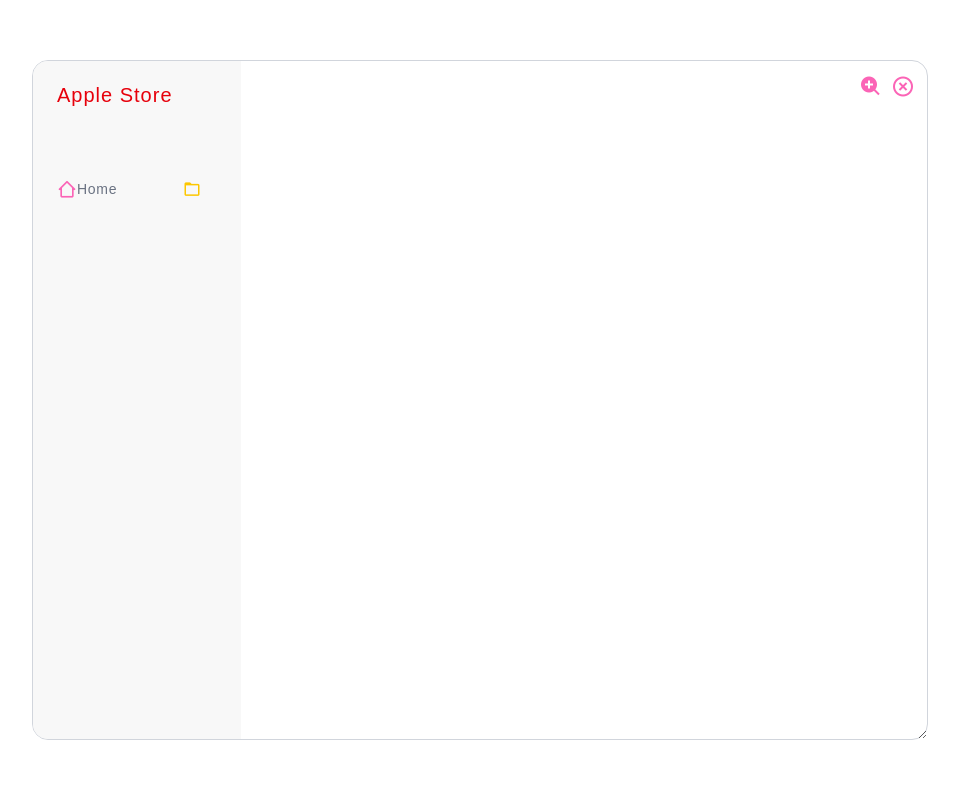
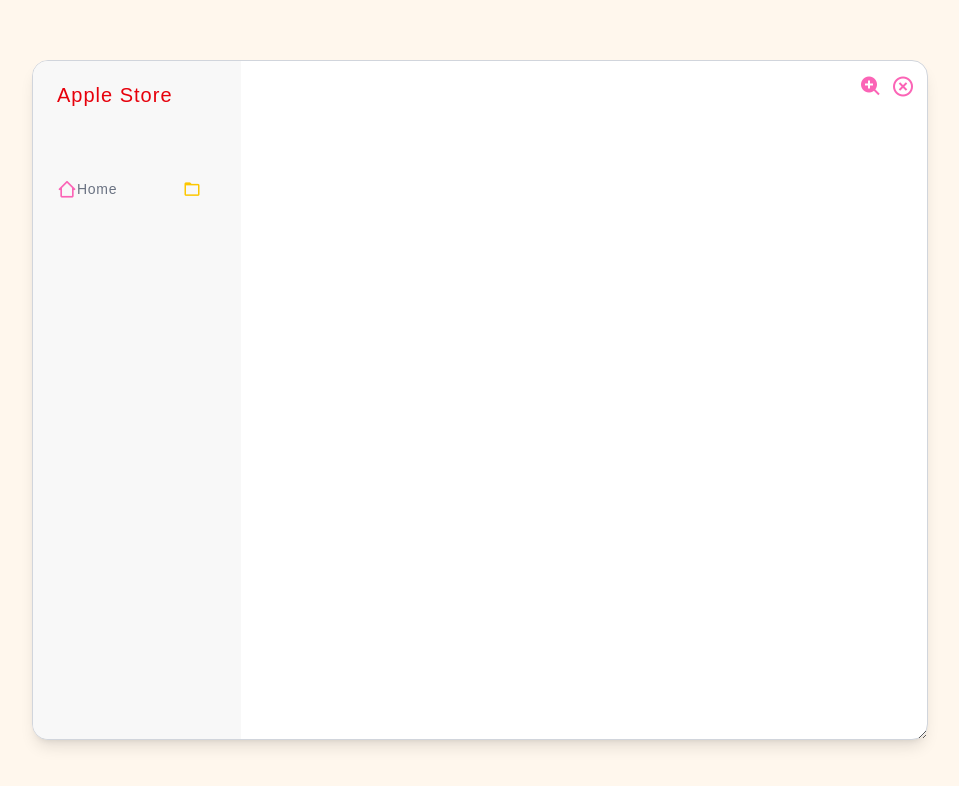
Before and after one commit to lesley-chanzu/apple-store, a React (Vite) app: page / in a window 1280 px wide. Shown: the top 786 px of the page, without its empty margins (160-1119 px from the left). Built offline with nearby package versions, Linux system fonts and the light colour scheme; a web font is replaced by a local one.

Commit message:
added a border-shadow to the container

```diff
--- a/src/App.jsx
+++ b/src/App.jsx
@@ -9,8 +9,8 @@ function App() {
   }
 
   return (
-    <div className='w-full h-screen grid place-items-center'>
-      <div className={`${frameZoom && "min-w-[97vw] min-h-[97vh]"} w-[70vw] h-[85vh] min-w-[70vw] min-h-[85vh] max-w-[90vw] max-h-[90vh] border border-gray-300 rounded-2xl resize overflow-auto relative transition-all duration-100`}>
+    <div className='w-full h-screen grid place-items-center bg-orange-50'>
+      <div className={`${frameZoom && "min-w-[97vw] min-h-[97vh]"} w-[70vw] h-[85vh] min-w-[70vw] min-h-[85vh] max-w-[90vw] max-h-[90vh] border border-gray-300 rounded-2xl resize overflow-auto relative transition-all duration-100 border-shadow-lg shadow-lg bg-white`}>
 
         <Navbar />
         <Control  toggleZoom={toggleZoom} frameZoom={frameZoom}/>
```
